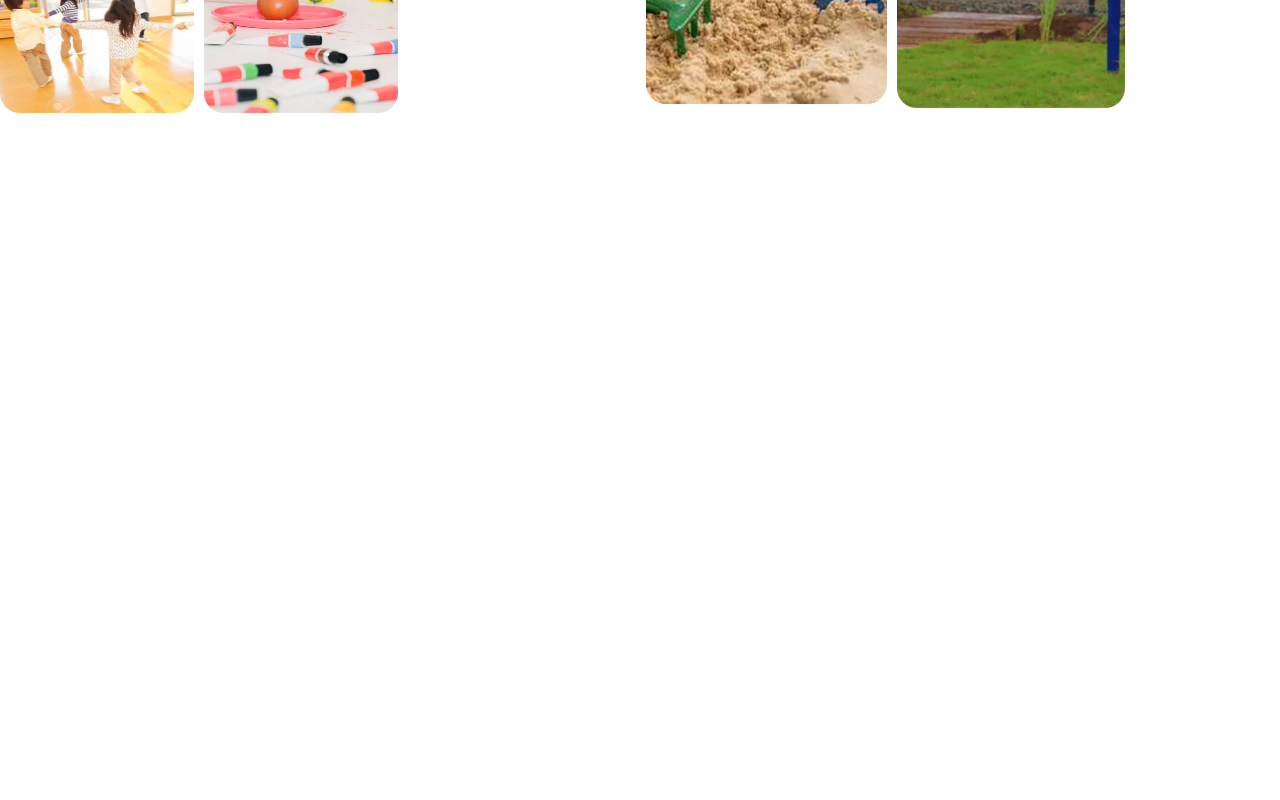
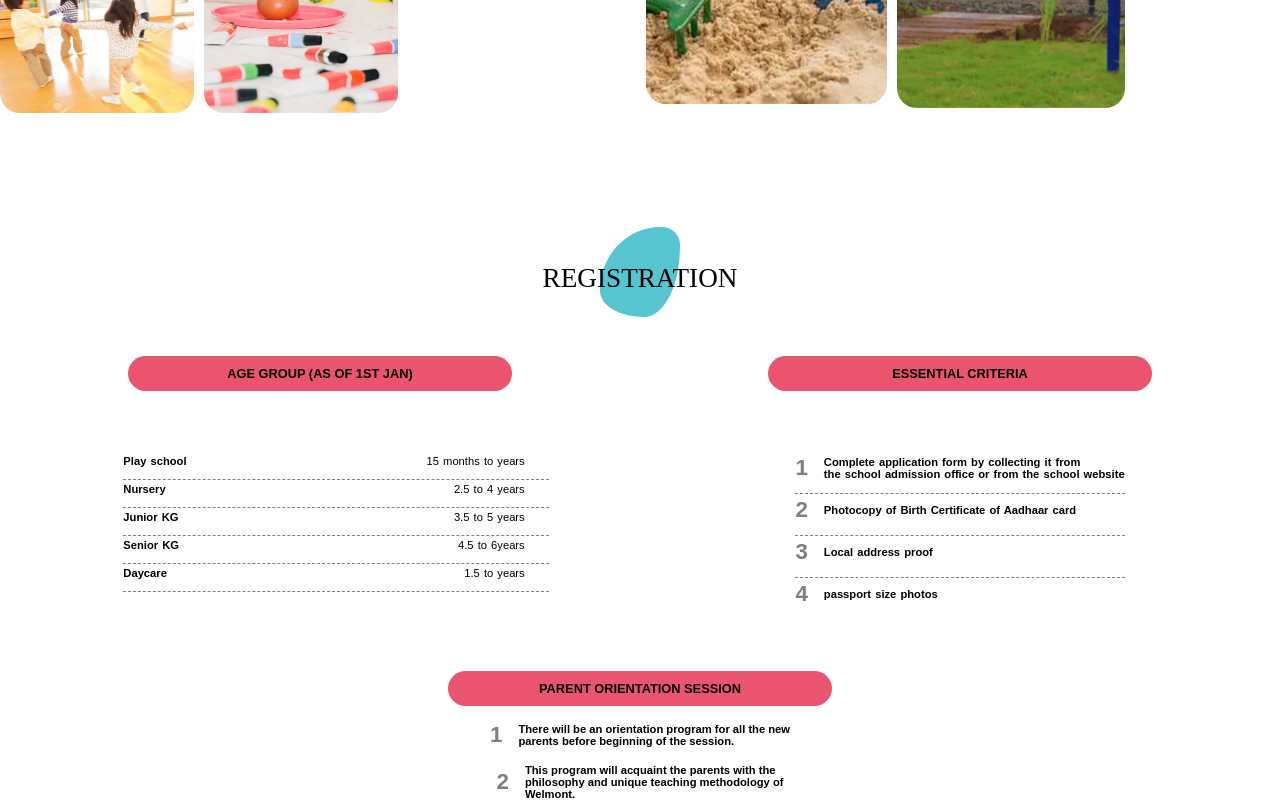
Before and after one commit to abhishek72340/Triverse, a React (Vite) app: page / in a window 1280 px wide. Shown: the part 5098-5898 px from the top of the page. Before the commit the page ends 5233 px from the top, so only its background shows below. Built offline with nearby package versions, Linux system fonts and the light colour scheme.

Commit message:
add registration section

```diff
--- /dev/null
+++ b/src/Components/RegistrationSection/RegistrationSection.css
@@ -0,0 +1,158 @@
+.registration-heading {
+  text-align: center;
+  font-size: 1.7rem;
+  text-transform: uppercase;
+  margin-top: 10%;
+}
+.registration-bubble {
+  border-radius: 77% 23% 46% 56% / 72% 20% 79% 29%;
+  height: 90px;
+  width: 80px;
+  background-color: rgb(86 197 208);
+  margin: auto;
+  margin-top: -4.2rem;
+}
+.registration-group-btn {
+  display: flex;
+  justify-content: space-around;
+  margin-top: 3%;
+  font-size: 1rem;
+}
+.registration-group-btn button:nth-child(1) {
+  background-color: rgb(234 84 111);
+  border: rgb(234 84 111);
+  color: #000;
+  width: 30%;
+  font-weight: 600;
+  text-transform: uppercase;
+  padding: 10px;
+  border-radius: 20px;
+  font-size: 0.8rem;
+}
+.registration-group-btn button:nth-child(2) {
+  background-color: rgb(234 84 111);
+  border: rgb(234 84 111);
+  color: #000;
+  width: 30%;
+  font-weight: 600;
+  text-transform: uppercase;
+  padding: 10px;
+  border-radius: 20px;
+  font-size: 0.8rem;
+}
+.registration-time-container {
+  display: flex;
+  justify-content: space-around;
+  font-family: sans-serif;
+  font-size: 0.7rem;
+  margin-top: 5%;
+  word-spacing: 1px;
+}
+.class {
+  display: flex;
+  justify-content: space-between;
+  gap: 15rem;
+  height: 1.5rem;
+  padding: 0 1.5rem 0 0;
+}
+.class span:nth-child(1) {
+  font-weight: 600;
+}
+.work {
+  display: flex;
+  flex-direction: column;
+  padding: 0 2rem 0 0;
+
+}
+.work p {
+  display: flex;
+  align-items: center;
+  gap: 1rem;
+}
+.work p b {
+  font-size: 1.4rem;
+  color: gray;
+}
+.work p p:nth-child(2) {
+  font-weight: 600;
+}
+
+.dotted-line {
+  width: 100%;
+  border: 2px;
+  margin: 0 0 3px 0;
+
+  border-bottom: 1px dashed gray;
+}
+
+.orientation-btn-container {
+  display: flex;
+  justify-content: center;
+  align-items: center;
+  flex-direction: column;
+  gap: 1rem;
+}
+.orientation-btn {
+  margin-top: 5%;
+  background-color: rgb(234 84 111);
+  border: rgb(234 84 111);
+  color: #000;
+  width: 30%;
+  font-weight: 600;
+  text-transform: uppercase;
+  padding: 10px;
+  border-radius: 20px;
+  font-size: 0.8rem;
+}
+.orientation-btn-container p {
+  font-size: 0.7rem;
+  font-family: sans-serif;
+  font-weight: 600;
+}
+.orientation-btn-container p {
+  display: flex;
+  align-items: center;
+  gap: 1rem;
+}
+.orientation-btn-container p b {
+  font-size: 1.4rem;
+  color: gray;
+}
+
+@media only screen and (max-width: 768px) {
+  .registration-group-btn {
+    display: flex;
+    justify-content: center;
+    align-items: center;
+    flex-direction: column;
+    margin-top: 5%;
+  }
+  .registration-group-btn {
+    flex-direction: column;
+    gap: 1rem;
+  }
+
+  .registration-group-btn button {
+    width: 100%;
+  }
+
+  .registration-time-container {
+    flex-direction: column;
+    gap: 1rem;
+  }
+
+  .class {
+    height: 2rem;
+    padding: 10px;
+    gap: 0.5rem;
+  }
+
+  .work p {
+    flex-direction: column;
+    gap: 0.5rem;
+  }
+
+  .orientation-btn-container {
+    gap: 1rem;
+  }
+}
--- /dev/null
+++ b/src/Components/RegistrationSection/RegistrationSection.jsx
@@ -0,0 +1,93 @@
+import "./RegistrationSection.css";
+const RegistrationSection = () => {
+  return (
+    <>
+      <p className="registration-heading">registration</p>
+      <div className="registration-bubble"></div>
+      <div className="registration-group-btn">
+        <button>age group (as of 1st jan)</button>
+        <button>essential criteria</button>
+      </div>
+      <div className="registration-time-container">
+        <div>
+          <div className="class">
+            <span>Play school</span>
+            <span>15 months to years </span>
+          </div>
+          <div className="dotted-line"></div>
+          <div className="class">
+            <span>Nursery</span>
+            <span>2.5 to 4 years </span>
+          </div>
+          <div className="dotted-line"></div>
+
+          <div className="class">
+            <span>Junior KG</span>
+            <span>3.5 to 5 years </span>
+          </div>
+          <div className="dotted-line"></div>
+
+          <div className="class">
+            <span>Senior KG</span>
+            <span>4.5 to 6years </span>
+          </div>
+          <div className="dotted-line"></div>
+
+          <div className="class">
+            <span>Daycare</span>
+            <span>1.5 to years </span>
+          </div>
+          <div className="dotted-line"></div>
+        </div>
+        <div className="work">
+          <p>
+            <b>1</b>{" "}
+            <p>
+              Complete application form by collecting it from <br /> the school
+              admission office or from the school website
+            </p>{" "}
+          </p>
+          <br />
+          <div className="dotted-line"></div>
+
+          <p>
+            <b>2</b> <p>Photocopy of Birth Certificate of Aadhaar card</p>
+          </p>
+          <br />
+          <div className="dotted-line"></div>
+
+          <p>
+            <b>3</b> <p>Local address proof</p>
+          </p>
+          <br />
+          <div className="dotted-line"></div>
+
+          <p>
+            <b>4</b>
+            <p> passport size photos</p>
+          </p>
+        </div>
+      </div>
+      <div className="orientation-btn-container">
+        <button className="orientation-btn">parent orientation session</button>
+        <p>
+          <b>1</b>
+          <p>
+            There will be an orientation program for all the new <br />
+            parents before beginning of the session.
+          </p>
+        </p>
+        <p>
+          <b>2</b>
+          <p>
+            This program will acquaint the parents with the <br />
+            philosophy and unique teaching methodology of <br />
+            Welmont.
+          </p>
+        </p>
+      </div>
+    </>
+  );
+};
+
+export default RegistrationSection;
--- a/src/Pages/Home/Home.jsx
+++ b/src/Pages/Home/Home.jsx
@@ -5,6 +5,7 @@ import CalculationSection from "./../../Components/CalculationSection/Calculatio
 import BlossomingSection from "./../../Components/BlossomingSection/BlossomingSection";
 import ProgramSection from "./../../Components/ProgramSection/ProgramSection";
 import LearningSection from "./../../Components/LearningSection/LearningSection";
+import RegistrationSection from "./../../Components/RegistrationSection/RegistrationSection";
 const Home = () => {
   return (
     <>
@@ -15,6 +16,7 @@ const Home = () => {
       <BlossomingSection />
       <ProgramSection />
       <LearningSection />
+      <RegistrationSection />
     </>
   );
 };
```
